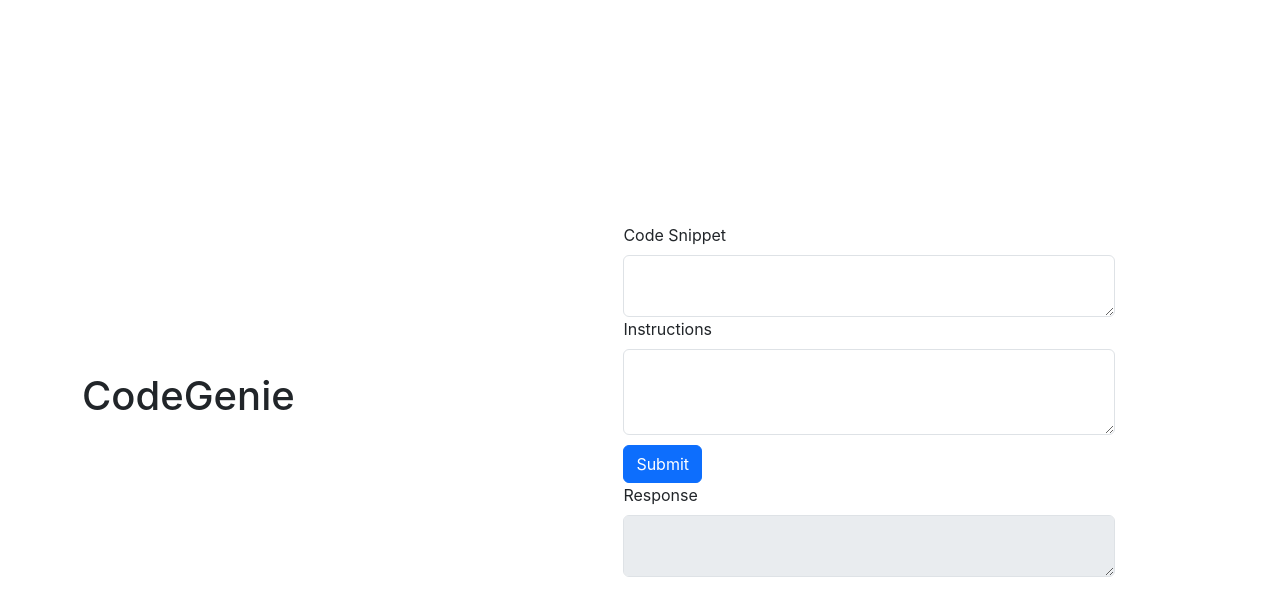
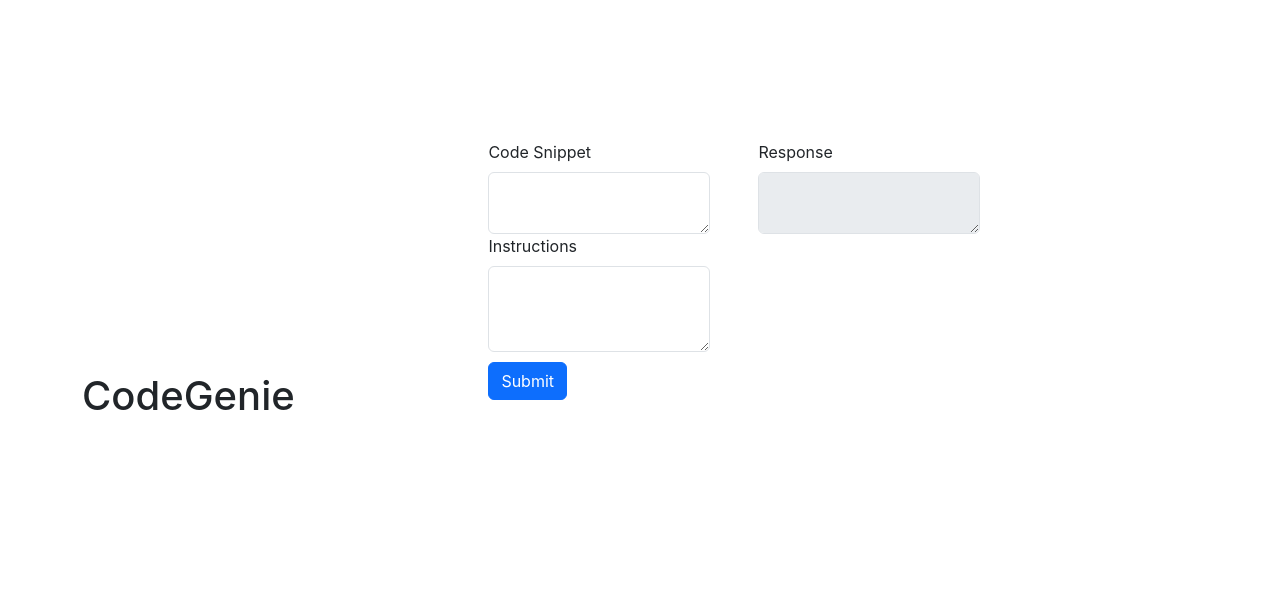
Before and after one commit to jcarney2024/CodeGenie, a React (Create React App) app: page / in a window 1280 px wide. Shown: the top 616 px of the page. Built offline with nearby package versions, Linux system fonts and the light colour scheme.

Commit message:
Fix formatting again.

```diff
--- a/src/CodeInput.css
+++ b/src/CodeInput.css
@@ -1,7 +1,17 @@
-.wider-form {
-    width: 200%;
-}
-
 .button-spacing {
     margin-top: 10px;
 }
+
+.grid-container {
+    display: grid;
+    grid-template-rows: 1fr 1fr;
+    grid-template-columns: 1fr 1fr;
+}
+
+.response-text {
+    height:100%;
+}
+
+.text-box {
+    width: 200%;
+}
--- a/src/CodeInput.js
+++ b/src/CodeInput.js
@@ -2,12 +2,20 @@
 import axios from 'axios';
 import { Form, Button, Container, Row, Col, Spinner } from 'react-bootstrap';
 import './CodeInput.css';
+
+const containerStyles = {
+  height: '100%',
+  display: 'flex',
+  alignItems: 'center',
+  justifyContent: 'center'
+};
 
 function CodeInput() {
   const [codeSnippet, setCodeSnippet] = useState('');
   const [instructions, setInstructions] = useState('');
   const [response, setResponse] = useState('');
   const [isLoading, setLoading] = useState(false);
+  const [copied, setCopied] = useState(false);
 
   function handleSubmit(event) {
     event.preventDefault();
@@ -33,16 +41,27 @@
       });
   }
 
+  function handleCopy() {
+    navigator.clipboard.writeText(response)
+      .then(() => {
+        setCopied(true);
+      })
+      .catch(err => {
+        console.log('Failed to copy text: ', err);
+      });
+  }
+
   return (
-    <Container>
-      <Row>
-        <Col>
-          <Form onSubmit={handleSubmit} className="wider-form">
-            <Form.Group>
+    <Container style={containerStyles} className='d-flex align-items-center'>
+      <div className="d-flex align-items-center">
+        <Form onSubmit={handleSubmit}>
+          <Row className="grid-container mx-auto">
+            <Col xs={6}>
+              <Form.Group className="text-box">
                 <Form.Label>Code Snippet</Form.Label>
                 <Form.Control as="textarea" value={codeSnippet} onChange={(event) => setCodeSnippet(event.target.value)} />
               </Form.Group>
-            <Form.Group>
+              <Form.Group className="text-box">
                 <Form.Label>Instructions</Form.Label>
                 <Form.Control as="textarea" rows="3" value={instructions} onChange={(event) => setInstructions(event.target.value)} />
               </Form.Group>
@@ -57,13 +76,21 @@
                   /> : 'Submit'}
                 </Button>
               </div>
-            <Form.Group>
+            </Col>
+            <Col xs={6}>
+              <Form.Group className="response-text text-box">
                 <Form.Label>Response</Form.Label>
                 <Form.Control as="textarea" value={response} onChange={(event) => setResponse(event.target.value)} disabled={true} />
+                {response && <div className="copy-button">
+                  <Button variant="secondary" onClick={handleCopy}>
+                    {copied ? <i className="fas fa-check"></i> : 'Copy to clipboard'}
+                  </Button>
+                </div>}
               </Form.Group>
-          </Form>
             </Col>
           </Row>
+        </Form>
+      </div>
     </Container>
   );
 }
```
Lines whose indentation alone changed are shown as unchanged.
